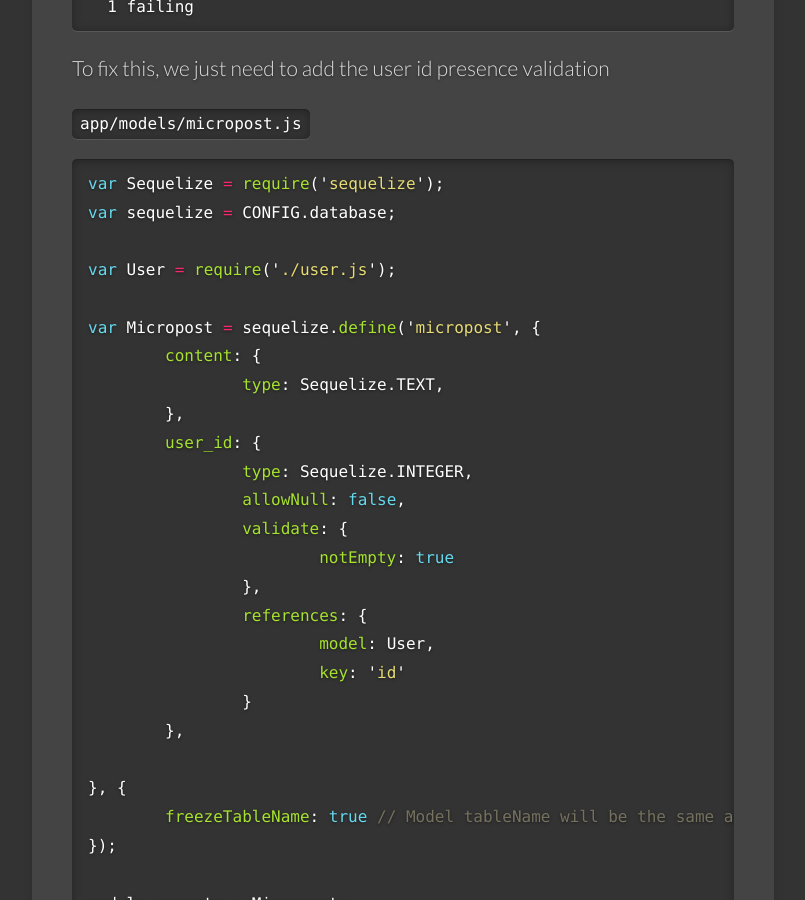
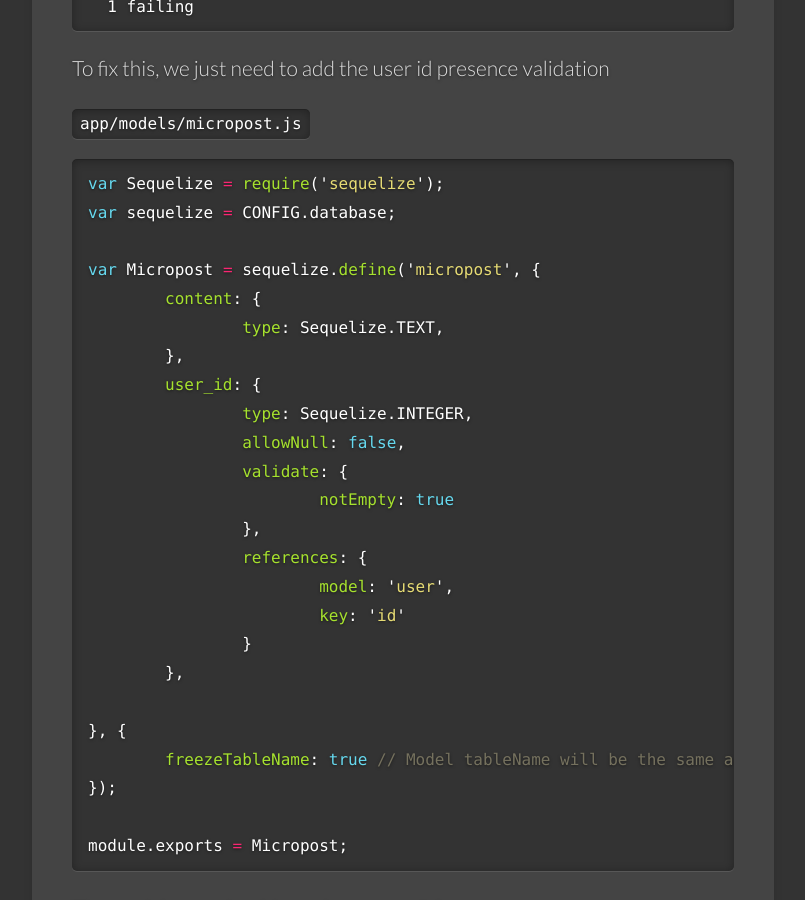
Before and after one commit to nodeontrain/nodeontrain.xyz, a Jekyll site: the page built from tuts/micropost_model.md, in a window 1280 px wide and 900 px high, scrolled down 3514 px. Shown: the whole window, without its empty margins (139-944 px from the left). Built offline with Jekyll 4.4.1, drawn with Linux system fonts in a browser that asks for light colours; some web fonts are replaced; some of the changed text lies outside the part shown.

Commit message:
refactor(generate model)

```diff
--- a/tuts/micropost_model.md
+++ b/tuts/micropost_model.md
@@ -122,8 +122,6 @@ To fix this, we just need to add the user id presence validation
 var Sequelize = require('sequelize');
 var sequelize = CONFIG.database;
 
-var User = require('./user.js');
-
 var Micropost = sequelize.define('micropost', {
 	content: {
 		type: Sequelize.TEXT,
@@ -135,7 +133,7 @@ var Micropost = sequelize.define('micropost', {
 			notEmpty: true
 		},
 		references: {
-			model: User,
+			model: 'user',
 			key: 'id'
 		}
 	},
@@ -213,8 +211,6 @@ describe('MicropostTest', function () {
 var Sequelize = require('sequelize');
 var sequelize = CONFIG.database;
 
-var User = require('./user.js');
-
 var Micropost = sequelize.define('micropost', {
 	content: {
 		type: Sequelize.TEXT,
@@ -231,7 +227,7 @@ var Micropost = sequelize.define('micropost', {
 			notEmpty: true
 		},
 		references: {
-			model: User,
+			model: 'user',
 			key: 'id'
 		}
 	},
```
